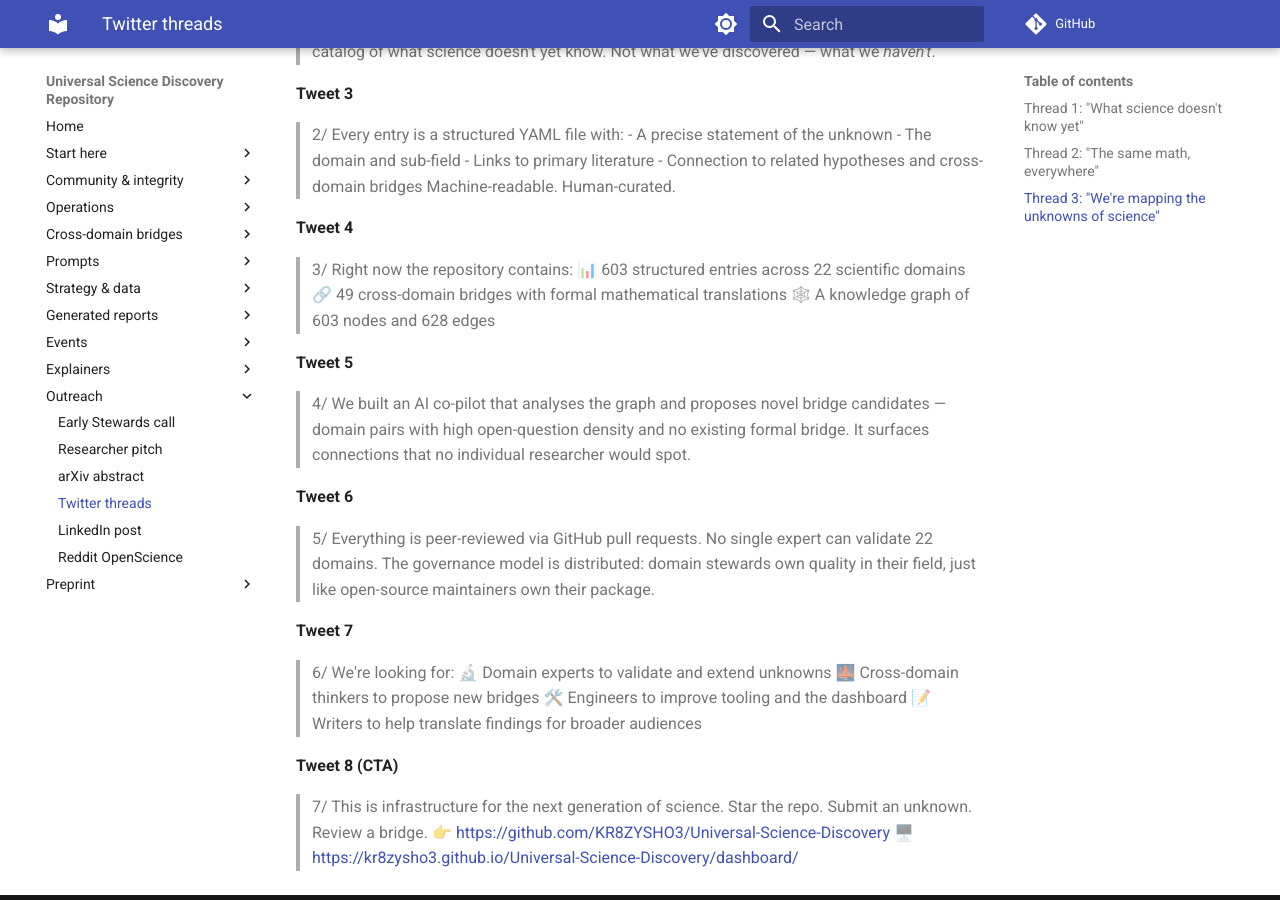
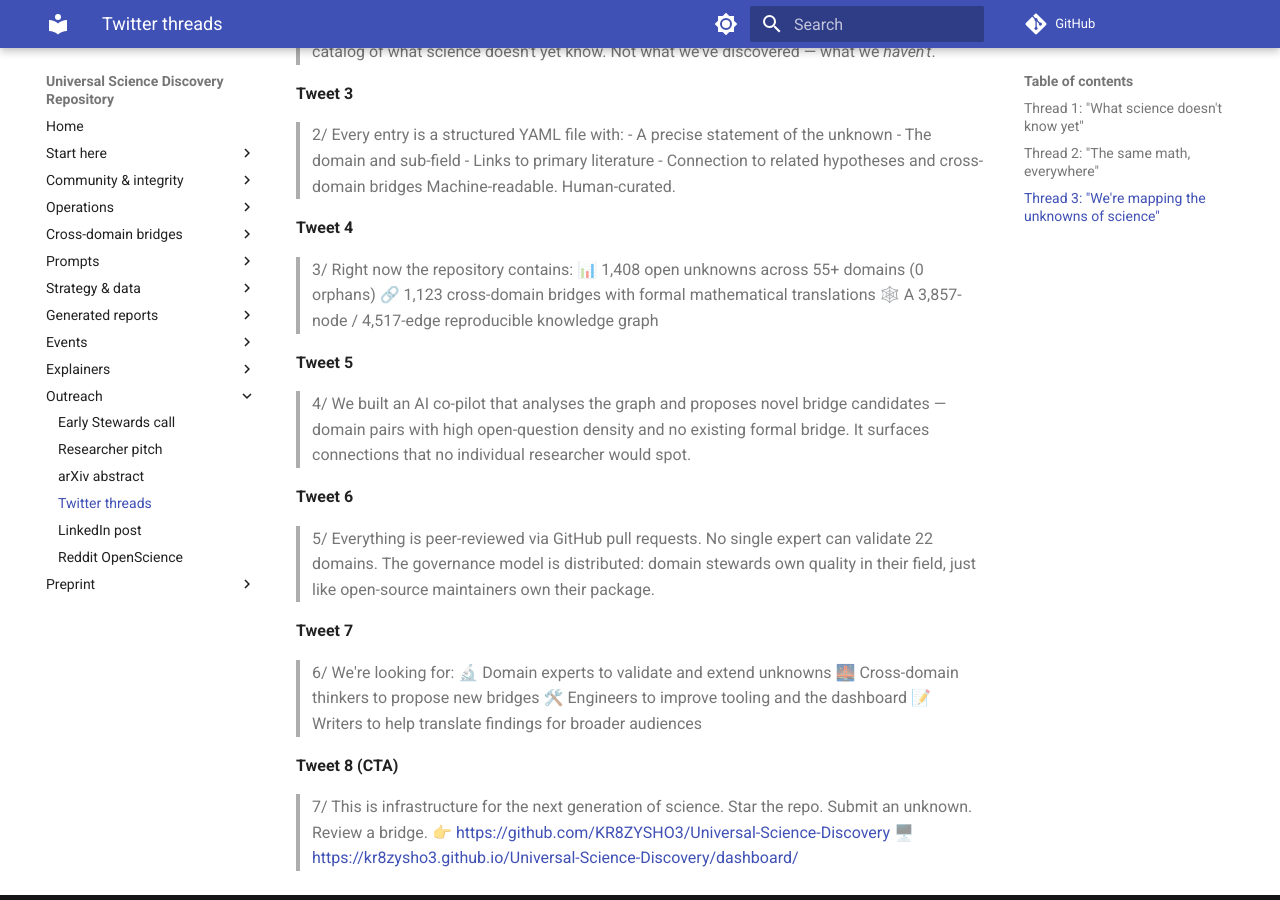
Before and after one commit to KR8ZYSHO3/Universal-Science-Discovery, an MkDocs documentation site: the page built from docs/outreach/twitter_threads.md, in a window 1280 px wide and 900 px high, scrolled down 2683 px. Built offline with MkDocs 1.6.1 and Material for MkDocs 9.7.7, drawn with Linux system fonts in a browser that asks for light colours; comment, search, counter and statistics services are not loaded; some of the changed text lies outside the part shown.

Commit message:
chore(launch): refresh twitter thread templates with current scale numbers

```diff
--- a/docs/outreach/twitter_threads.md
+++ b/docs/outreach/twitter_threads.md
@@ -41,7 +41,7 @@ Replace `[bracketed]` placeholders before posting. Keep each tweet ≤ 280 chara
 
 **Tweet 8 (CTA)**
 > 7/ We're building a version-controlled, open-source map of what humanity doesn't know yet.
-> 603 open questions. 22 domains. 49 cross-domain bridges.
+> 1,408 open questions. 55+ domains. 1,123 cross-domain bridges.
 > It's called USDR — and it's on GitHub.
 > 👉 https://github.com/KR8ZYSHO3/Universal-Science-Discovery
 > Contribute your field's unknowns.
@@ -116,9 +116,9 @@ Replace `[bracketed]` placeholders before posting. Keep each tweet ≤ 280 chara
 
 **Tweet 4**
 > 3/ Right now the repository contains:
-> 📊 603 structured entries across 22 scientific domains
-> 🔗 49 cross-domain bridges with formal mathematical translations
-> 🕸️ A knowledge graph of 603 nodes and 628 edges
+> 📊 1,408 open unknowns across 55+ domains (0 orphans)
+> 🔗 1,123 cross-domain bridges with formal mathematical translations
+> 🕸️ A 3,857-node / 4,517-edge reproducible knowledge graph
 
 **Tweet 5**
 > 4/ We built an AI co-pilot that analyses the graph and proposes novel bridge candidates
```
